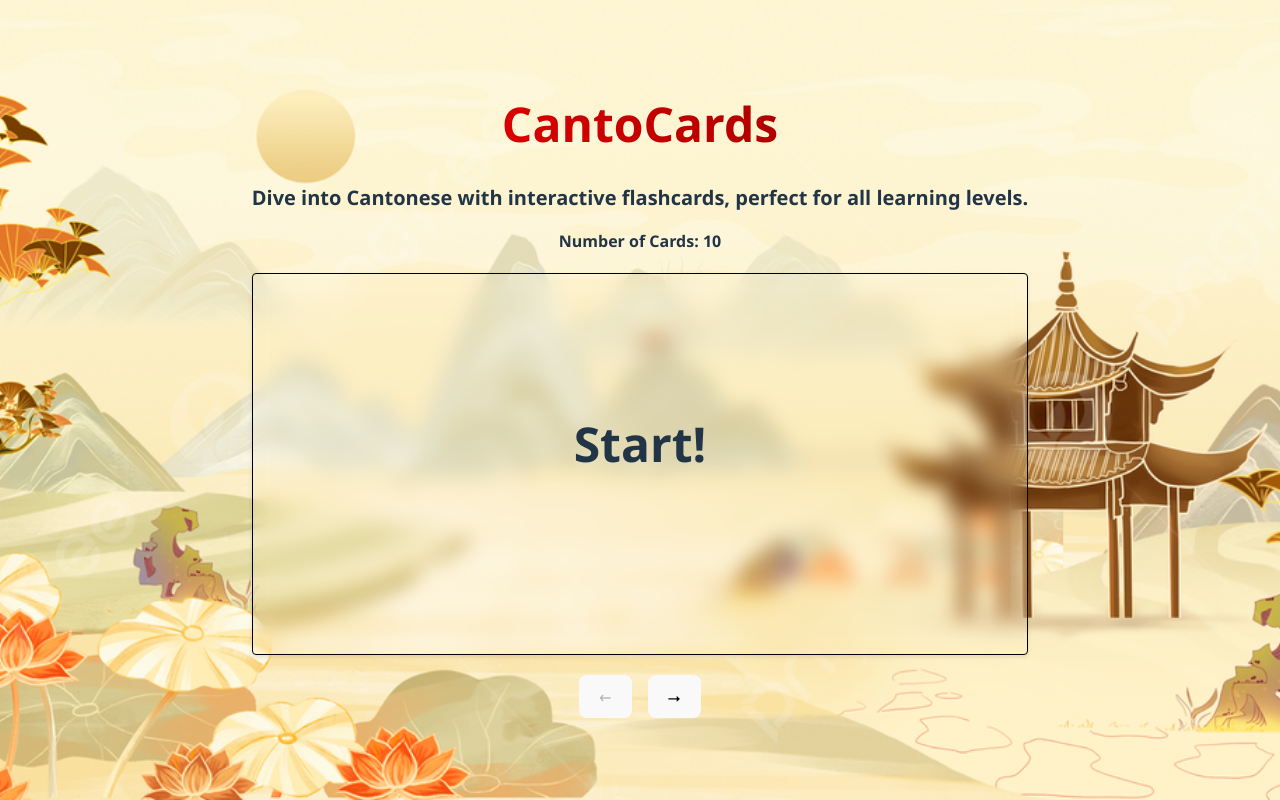
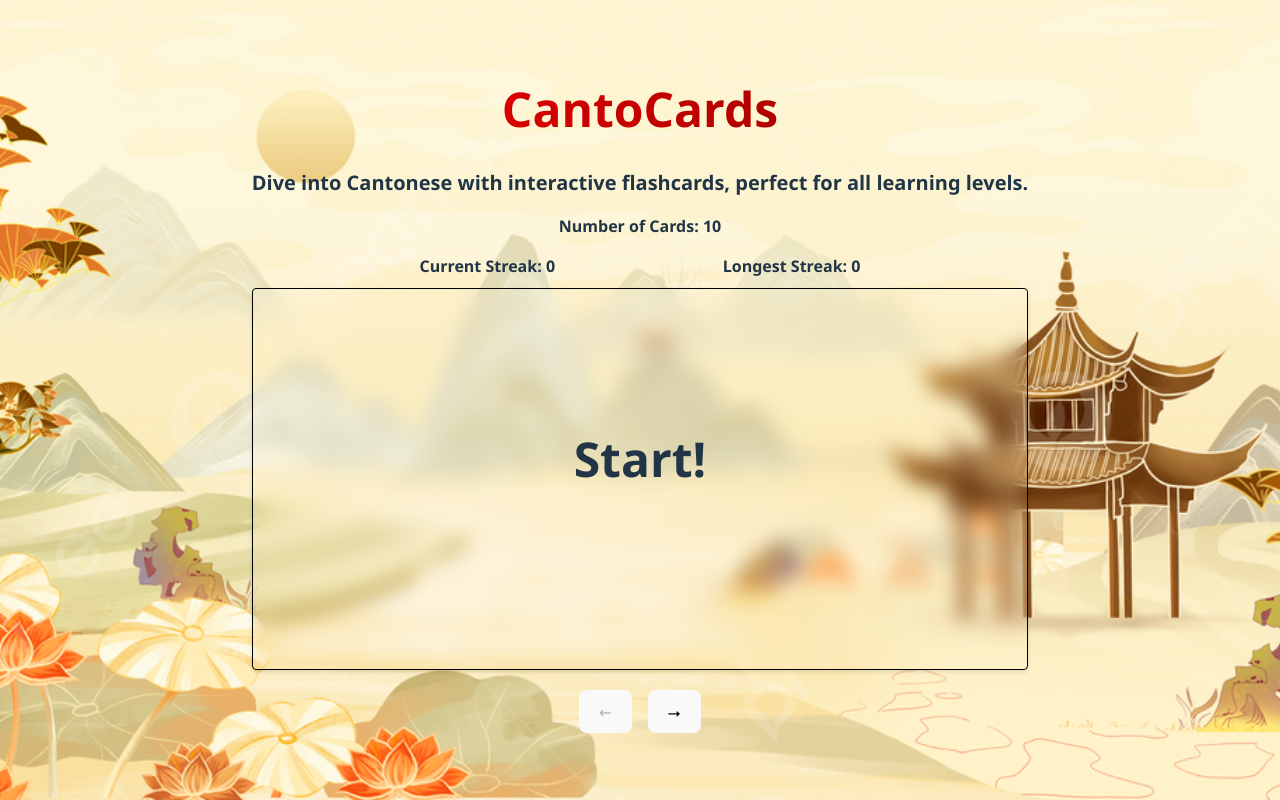
Before and after one commit to basonbang/flashcards, a React (Vite) app: page / in a window 1280 px wide. Built offline with nearby package versions, Linux system fonts and the light colour scheme.

Commit message:
Add streak counter

```diff
--- a/src/App.css
+++ b/src/App.css
@@ -17,8 +17,31 @@
 }
 
 .header {
-  margin-bottom: 20px;
+  margin-bottom: 10px;
 }
+
+/* Style for the number of cards and streaks container */
+.header > div {
+  display: flex;
+  justify-content: space-evenly; /* Space out the number of cards and the streak info */
+  width: 100%; /* Stretch the container to full width */
+}
+
+/* Styles for the streak information */
+#streak,
+#longest-streak {
+  margin: 0; /* Remove default margins */
+}
+
+/* When using a className for the streaks container */
+.streak {
+  display: flex;
+  flex-direction: column; /* Stack streak info vertically */
+  align-items: flex-end; /* Align streak info to the right */
+  gap: 0.5rem; /* Provide some space between the streak items */
+}
+
+
 
 /* Styles for the Card component */
 .card {
--- a/src/App.jsx
+++ b/src/App.jsx
@@ -13,6 +13,9 @@ function App() {
   const [prevCards, setPrevCards] = useState([]);
   const [flipped, setFlipped] = useState(false);
   const [guess, setGuess] = useState("");
+  const [streak, setStreak] = useState(0);
+  const [longestStreak, setLongestStreak] = useState(0);
+
   const count = flashcardSet.length;
 
   const getNextCard = () => {
@@ -42,15 +45,36 @@ function App() {
     setGuess(result);
   }
 
+  const handleStreak = (result) => {
+    if (result === 1) {
+      // First correct guess, ensure both streak and longestStreak are incremented
+      if (longestStreak === 0) {
+        setStreak(1);
+        setLongestStreak(1);
+      } else if (streak >= longestStreak){
+        setLongestStreak(streak + 1);
+        setStreak((prevState) => prevState + 1);
+      } else {
+        setStreak((prevState) => prevState + 1);
+      }
+
+      console.log("Streak: " + streak);
+      console.log("Longest streak: " + longestStreak);
+
+    } else {
+      setStreak(0);
+    }
+  }
+
 
   return (
     <div className='App'>
-      <Header count={count}/>
+      <Header count={count} streak={streak} longestStreak={longestStreak}/>
       <Card card={currentCard} flipped={flipped} handleFlip={handleFlip}/>
 
       {/** Don't render the UserGuess component if we're on the Start card */}
       {(currentCard.difficulty !== 'start') &&
-      <UserGuess key={currentCard.id} card={currentCard} guessResult={guess} submitGuess={submitGuess}/>}
+      <UserGuess key={currentCard.id} card={currentCard} guessResult={guess} submitGuess={submitGuess} handleStreak={handleStreak}/>}
 
       <div className='buttons-container'>
         <NextButton onClick={getNextCard}/>
--- a/src/components/Header.jsx
+++ b/src/components/Header.jsx
@@ -1,9 +1,13 @@
-const Header = ( { count }) => {
+const Header = ( { count, streak, longestStreak }) => {
   return (
     <header className="header">
       <h1> CantoCards </h1>
       <h2> Dive into Cantonese with interactive flashcards, perfect for all learning levels.</h2>
       <p> Number of Cards: {count} </p>
+      <div>
+        <p id="streak"> Current Streak: {streak}</p>
+        <p id="longest-streak"> Longest Streak: {longestStreak}</p>
+      </div>
     </header>
    );
 }
--- a/src/components/UserGuess.jsx
+++ b/src/components/UserGuess.jsx
@@ -1,6 +1,6 @@
 import { useState } from "react";
 
-const UserGuess = ( {card, submitGuess, guessResult}) => {
+const UserGuess = ( {card, submitGuess, guessResult, handleStreak}) => {
 
   const [formData, setFormData] = useState({
     "guess": ""
@@ -14,6 +14,14 @@ const UserGuess = ( {card, submitGuess, guessResult}) => {
     event.preventDefault();
     const answer = card.answer.replace(/,/g, "").toLowerCase();
     const guess = formData.guess.toLowerCase();
+
+    if (answer.includes(guess)) {
+      submitGuess("correct");
+      handleStreak(1);
+    } else {
+      submitGuess("incorrect");
+      handleStreak(0);
+    }
 
     (answer.includes(guess) ) ? submitGuess("correct") : submitGuess("incorrect")
 
```
